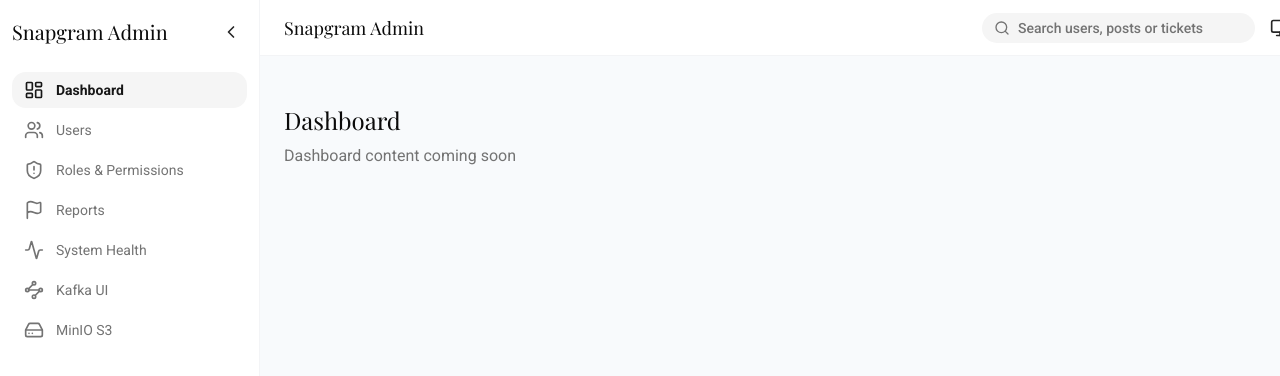
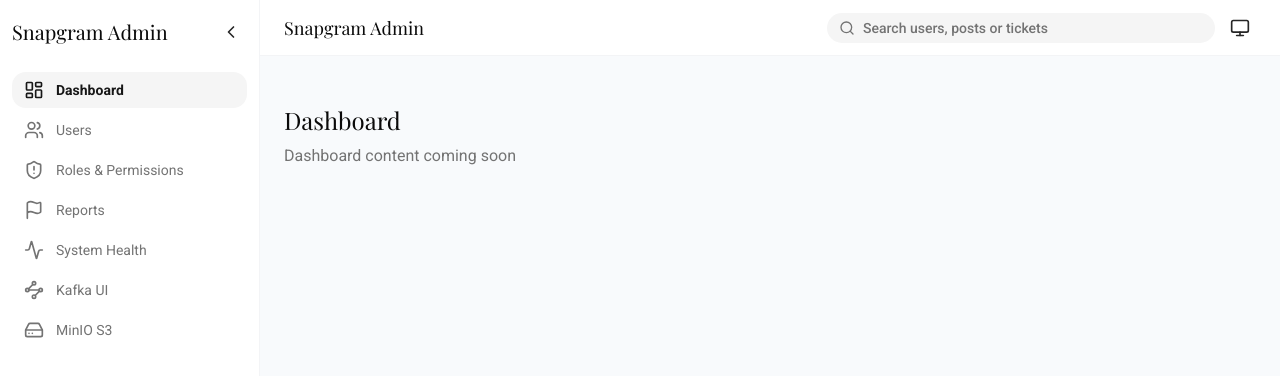
Before and after one commit to Hiennguyen278610/snapgram-admin, a Next.js app: page /en/admin/dashboard in a window 1280 px wide. Shown: the top 376 px of the page. Built offline with nearby package versions, Linux system fonts and the light colour scheme; a web font is replaced by a local one.

Commit message:
fix(layout): topbar flex pattern + html overflow-x defensive

```diff
--- a/src/app/globals.css
+++ b/src/app/globals.css
@@ -1,6 +1,10 @@
 @import 'tailwindcss';
 @import 'tw-animate-css';
 @import 'shadcn/tailwind.css';
+
+html {
+  overflow-x: hidden;
+}
 
 @custom-variant dark (&:is(.dark *));
 
--- a/src/components/layout/top-bar.tsx
+++ b/src/components/layout/top-bar.tsx
@@ -13,7 +13,7 @@ export function TopBar() {
   const setCommandOpen = useUIStore((s) => s.setCommandOpen);
 
   return (
-    <header className="sticky top-0 z-10 flex h-14 shrink-0 items-center gap-3 overflow-hidden border-b border-border bg-card px-4 lg:px-6">
+    <header className="sticky top-0 z-10 flex h-14 shrink-0 items-center gap-3 border-b border-border bg-card px-4 lg:px-6">
       <Button
         type="button"
         variant="ghost"
@@ -25,25 +25,23 @@ export function TopBar() {
         <Menu className="size-5" aria-hidden />
       </Button>
 
-      <p className="font-display min-w-0 truncate text-lg text-card-foreground">
+      <p className="font-display min-w-0 flex-1 truncate text-lg text-card-foreground">
         {tCommon('app.title')}
       </p>
 
-      <div className="ml-auto flex min-w-0 items-center gap-2">
+      <div className="flex shrink-0 items-center gap-2">
         <Button
           type="button"
           variant="ghost"
           aria-label={t('searchPlaceholder')}
           onClick={() => setCommandOpen(true)}
-          className="w-full max-w-[390px] min-w-0 justify-start gap-2 rounded-full bg-muted px-3 text-muted-foreground transition-colors hover:bg-accent"
+          className="hidden w-[320px] max-w-[390px] justify-start gap-2 rounded-full bg-muted px-3 text-muted-foreground transition-colors hover:bg-accent md:inline-flex lg:w-[390px]"
         >
           <Search className="size-4 shrink-0" aria-hidden />
           <span className="truncate">{t('searchPlaceholder')}</span>
         </Button>
 
-        <div className="flex shrink-0 items-center gap-1">
-          <ThemeToggle />
-        </div>
+        <ThemeToggle />
       </div>
     </header>
   );
```
